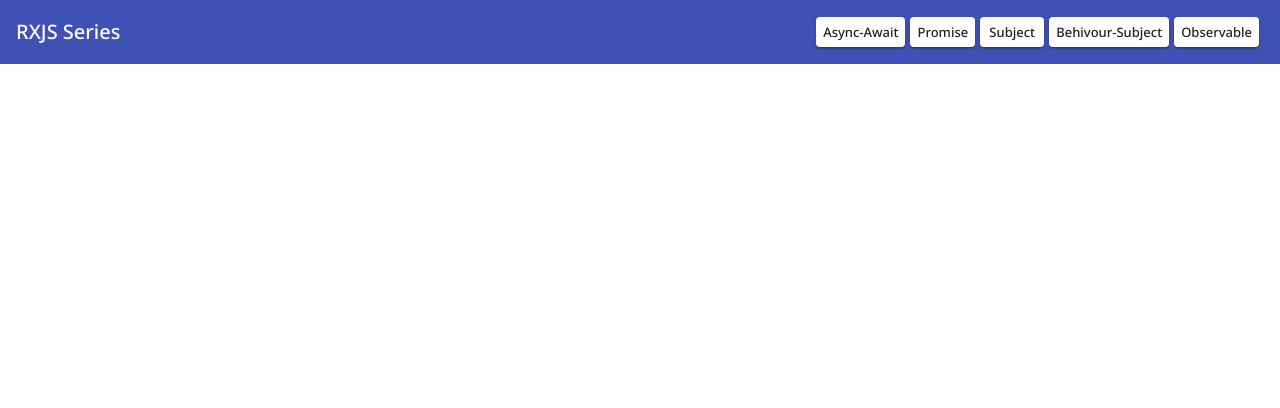
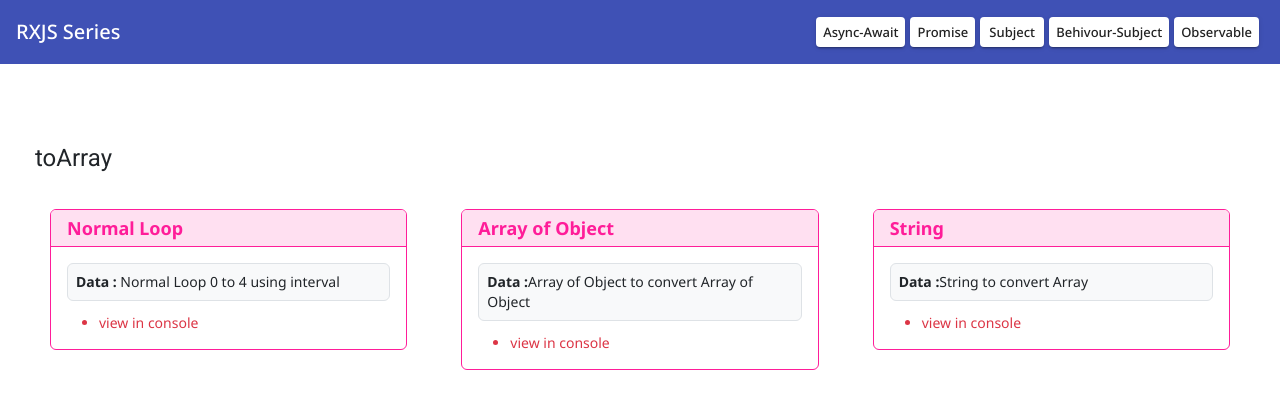
Before and after one commit to Haresh-thumar/rxjs-learning, an Angular app: page /toArray in a window 1280 px wide. Before the commit this address led to /. Shown: the top 408 px of the page. Built offline with nearby package versions, Linux system fonts and the light colour scheme.

Commit message:
toArray operator example

```diff
--- a/src/app/observable/List/list.component.html
+++ b/src/app/observable/List/list.component.html
@@ -6,7 +6,7 @@
       <li><a routerLink="fromEvent" routerLinkActive="active">FromEvent</a></li>
       <li><a routerLink="interval" routerLinkActive="active">Interval-Timer</a></li>
       <li><a routerLink="of-from" routerLinkActive="active">of-From</a></li>
-      <li><a routerLink="fromEvent" routerLinkActive="active">FromEvent</a></li>
+      <li><a routerLink="toArray" routerLinkActive="active">toArray</a></li>
       <li><a routerLink="fromEvent" routerLinkActive="active">FromEvent</a></li>
     </ul>
   </div>
--- a/src/app/observable/observable-routing.module.ts
+++ b/src/app/observable/observable-routing.module.ts
@@ -4,12 +4,14 @@ import { ListComponent } from './List/list.component';
 import { FromEventComponent } from './from-event/from-event.component';
 import { IntervalComponent } from './interval/interval.component';
 import { OfFromComponent } from './of-from/of-from.component';
+import { ToArrayComponent } from './to-array/to-array.component';
 
 const routes: Routes = [
   { path: '', component: ListComponent },
   { path: 'fromEvent', component: FromEventComponent },
   { path: 'interval', component: IntervalComponent },
   { path: 'of-from', component: OfFromComponent },
+  { path: 'toArray', component: ToArrayComponent },
 ];
 
 @NgModule({
--- a/src/app/observable/observable.component.html
+++ b/src/app/observable/observable.component.html
@@ -9,7 +9,7 @@
 <br> -->
 
 <h2>10 Ways to Create Observable Stream</h2>
-<ul>
+<ul style="display: flex; justify-content: space-around; color: red;">
   <li>create</li>
   <li>defer</li>
   <li>empty</li>
--- a/src/app/observable/observable.module.ts
+++ b/src/app/observable/observable.module.ts
@@ -6,6 +6,7 @@ import { ListComponent } from './List/list.component';
 import { FromEventComponent } from './from-event/from-event.component';
 import { IntervalComponent } from './interval/interval.component';
 import { OfFromComponent } from './of-from/of-from.component';
+import { ToArrayComponent } from './to-array/to-array.component';
 
 
 @NgModule({
@@ -13,7 +14,8 @@ import { OfFromComponent } from './of-from/of-from.component';
     ListComponent,
     FromEventComponent,
     IntervalComponent,
-    OfFromComponent
+    OfFromComponent,
+    ToArrayComponent
   ],
   imports: [
     CommonModule,
--- /dev/null
+++ b/src/app/observable/to-array/to-array.component.html
@@ -0,0 +1,47 @@
+<h1 class="mb-0 mt-5">toArray</h1>
+<br>
+
+<!-------------------------------------------------------------------
+                              toArray()
+-------------------------------------------------------------------->
+<div class="row mt-0">
+  <div class="col-md-4">
+    <div class="card">
+      <div class="card-header">Normal Loop</div>
+      <div class="card-body">
+        <p class="border rounded bg-light py-2 px-2">
+          <strong>Data : </strong>Normal Loop 0 to 4 using interval
+        </p>
+        <ul class="mb-0">
+          <li class="text-danger">view in console</li>
+        </ul>
+      </div>
+    </div>
+  </div>
+  <div class="col-md-4">
+    <div class="card">
+      <div class="card-header">Array of Object</div>
+      <div class="card-body">
+        <p class="border rounded bg-light py-2 px-2">
+          <strong>Data :</strong>Array of Object to convert Array of Object
+        </p>
+        <ul class="mb-0">
+          <li class="text-danger">view in console</li>
+        </ul>
+      </div>
+    </div>
+  </div>
+  <div class="col-md-4">
+    <div class="card">
+      <div class="card-header">String</div>
+      <div class="card-body">
+        <p class="border rounded bg-light py-2 px-2">
+          <strong>Data :</strong>String to convert Array
+        </p>
+        <ul class="mb-0">
+          <li class="text-danger">view in console</li>
+        </ul>
+      </div>
+    </div>
+  </div>
+</div>
--- /dev/null
+++ b/src/app/observable/to-array/to-array.component.scss
@@ -0,0 +1,12 @@
+.card {
+  border: 1px solid rgb(255, 29, 153);
+  margin: 15px;
+}
+
+.card-header {
+  color: rgb(255, 29, 153);
+  font-size: 18px;
+  font-weight: bold;
+  background-color: rgb(255, 224, 241);
+  border-bottom: 1px solid rgb(255, 29, 153);
+}
--- /dev/null
+++ b/src/app/observable/to-array/to-array.component.ts
@@ -0,0 +1,45 @@
+import { from, interval, of, subscribeOn, Subscription, take, toArray } from 'rxjs';
+import { Component, OnInit } from '@angular/core';
+
+@Component({
+  selector: 'app-to-array',
+  templateUrl: './to-array.component.html',
+  styleUrls: ['./to-array.component.scss']
+})
+export class ToArrayComponent implements OnInit {
+
+  sourceSub!: Subscription;
+
+  users: any[] = [
+    { name: 'Anup', skill: 'Angular' },
+    { name: 'Shekhar', skill: 'Html, css' },
+    { name: 'Sharma', skill: 'Javascript' },
+    { name: 'Haresh', skill: 'Typescript' }
+  ];
+
+  constructor() { }
+
+
+  ngOnInit(): void {
+    /*---- Example-1 ----*/
+    const source = interval(1000);
+    this.sourceSub = source.pipe(take(5), toArray()).subscribe(res => {
+      console.log(res);
+    });
+
+    /*---- Example-2 ----*/
+    const source2 = from(this.users);
+    source2.pipe(toArray()).subscribe(res => console.log(res));
+
+    /*---- Example-3 ----*/
+    const source3 = of('Anup', 'Shekhar', 'Sharma', 'Haresh');
+    source3.pipe(toArray()).subscribe(res => console.log(res));
+
+  }
+
+
+
+
+
+
+}
```
Also changed, not shown: 1 other file (tests, documents, lock files or other folders).
